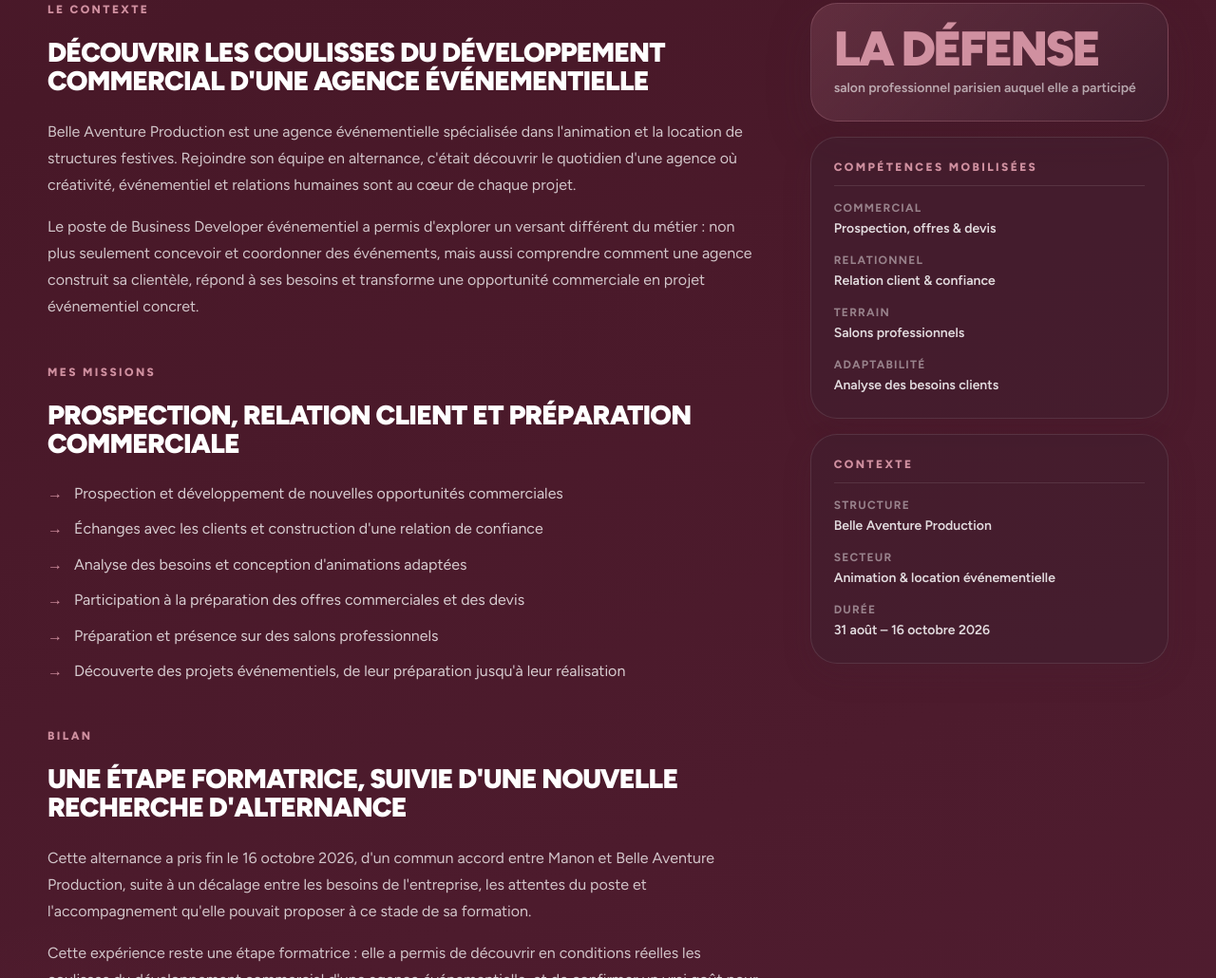
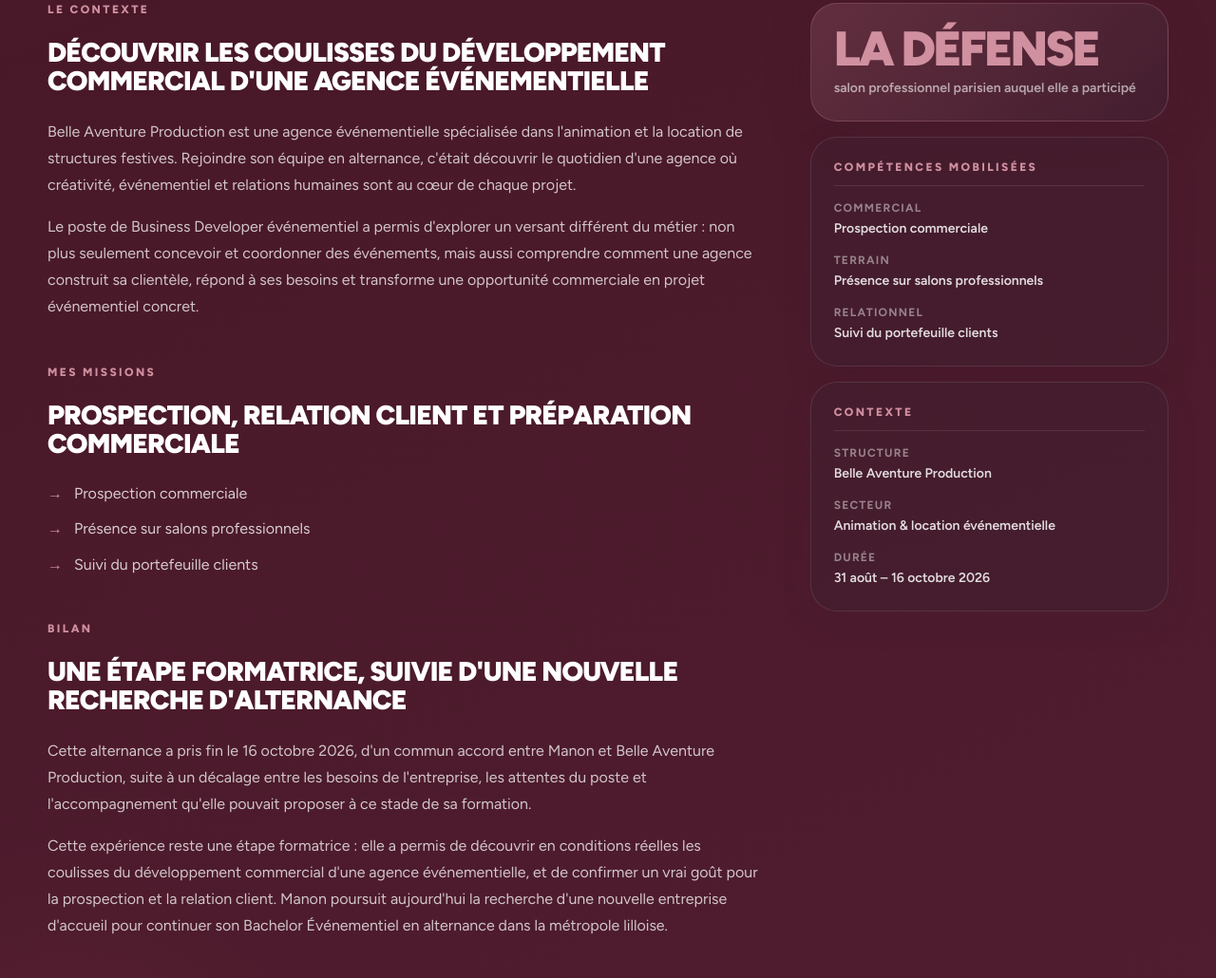
Before and after one commit to steevergu/portfolio, a plain HTML site: page projet-belle-aventure-production.html in a window 1280 px wide. Shown: the part 1664-2694 px from the top of the page at 95% size. Drawn offline with Linux system fonts and the light colour scheme.

Commit message:
Aligne les missions Belle Aventure Production sur le CV
Remplace la liste de missions détaillée (issue du post LinkedIn) par les 3 points exacts du CV : prospection commerciale, présence sur salons professionnels, suivi du portefeuille clients. Appliqué sur la page dédiée (missions + sidebar) et la carte d'accueil.

Co-Authored-By: Claude Sonnet 5 <noreply@anthropic.com>

```diff
--- a/projet-belle-aventure-production.html
+++ b/projet-belle-aventure-production.html
@@ -151,12 +151,9 @@
             <p class="projet-section-label">Mes missions</p>
             <h2 class="projet-section-title">Prospection, relation client et préparation commerciale</h2>
             <ul class="projet-missions">
-              <li>Prospection et développement de nouvelles opportunités commerciales</li>
-              <li>Échanges avec les clients et construction d'une relation de confiance</li>
-              <li>Analyse des besoins et conception d'animations adaptées</li>
-              <li>Participation à la préparation des offres commerciales et des devis</li>
-              <li>Préparation et présence sur des salons professionnels</li>
-              <li>Découverte des projets événementiels, de leur préparation jusqu'à leur réalisation</li>
+              <li>Prospection commerciale</li>
+              <li>Présence sur salons professionnels</li>
+              <li>Suivi du portefeuille clients</li>
             </ul>
           </section>
 
@@ -196,19 +193,15 @@
             <p class="projet-info-card-title">Compétences mobilisées</p>
             <div class="projet-info-row">
               <span class="projet-info-key">Commercial</span>
-              <span class="projet-info-val">Prospection, offres &amp; devis</span>
+              <span class="projet-info-val">Prospection commerciale</span>
+            </div>
+            <div class="projet-info-row">
+              <span class="projet-info-key">Terrain</span>
+              <span class="projet-info-val">Présence sur salons professionnels</span>
             </div>
             <div class="projet-info-row">
               <span class="projet-info-key">Relationnel</span>
-              <span class="projet-info-val">Relation client &amp; confiance</span>
-            </div>
-            <div class="projet-info-row">
-              <span class="projet-info-key">Terrain</span>
-              <span class="projet-info-val">Salons professionnels</span>
-            </div>
-            <div class="projet-info-row">
-              <span class="projet-info-key">Adaptabilité</span>
-              <span class="projet-info-val">Analyse des besoins clients</span>
+              <span class="projet-info-val">Suivi du portefeuille clients</span>
             </div>
           </div>
           <div class="projet-info-card">
```
Also changed, not shown: index.html (+5 -6 lines).
